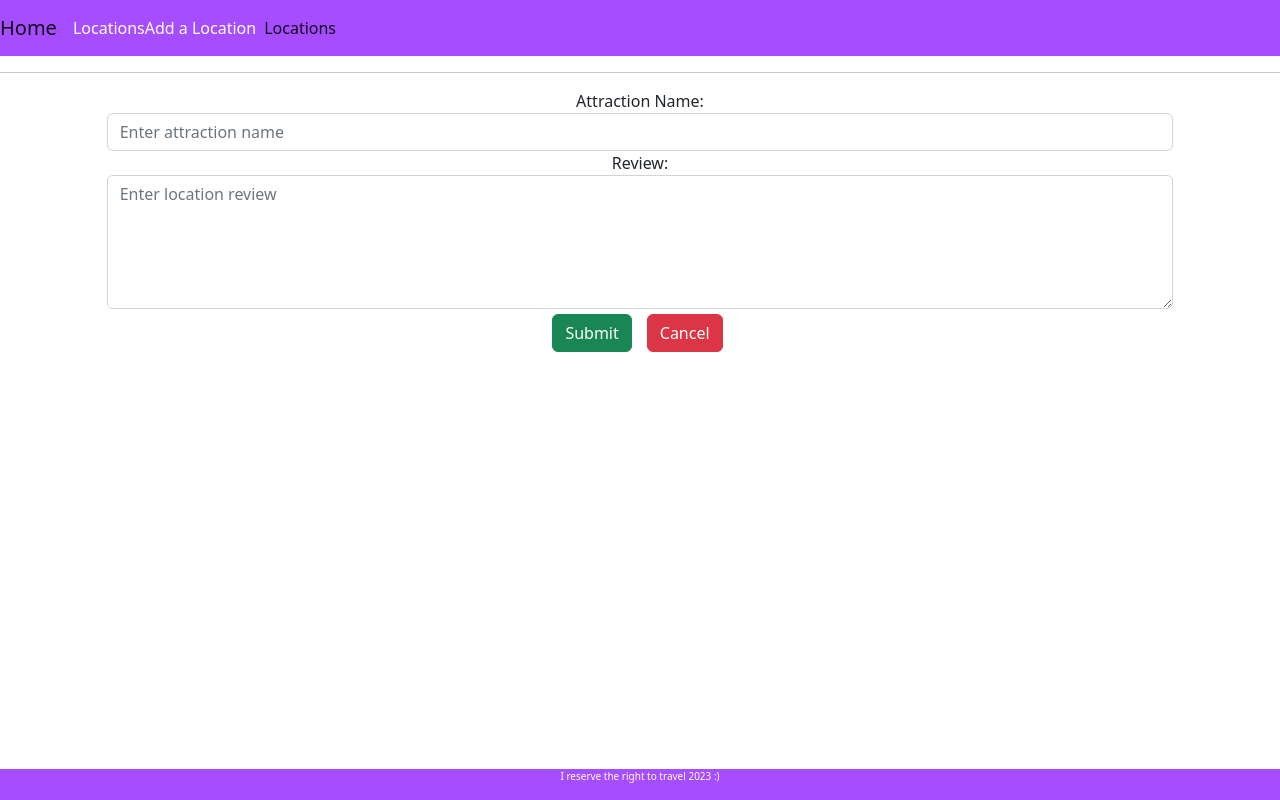
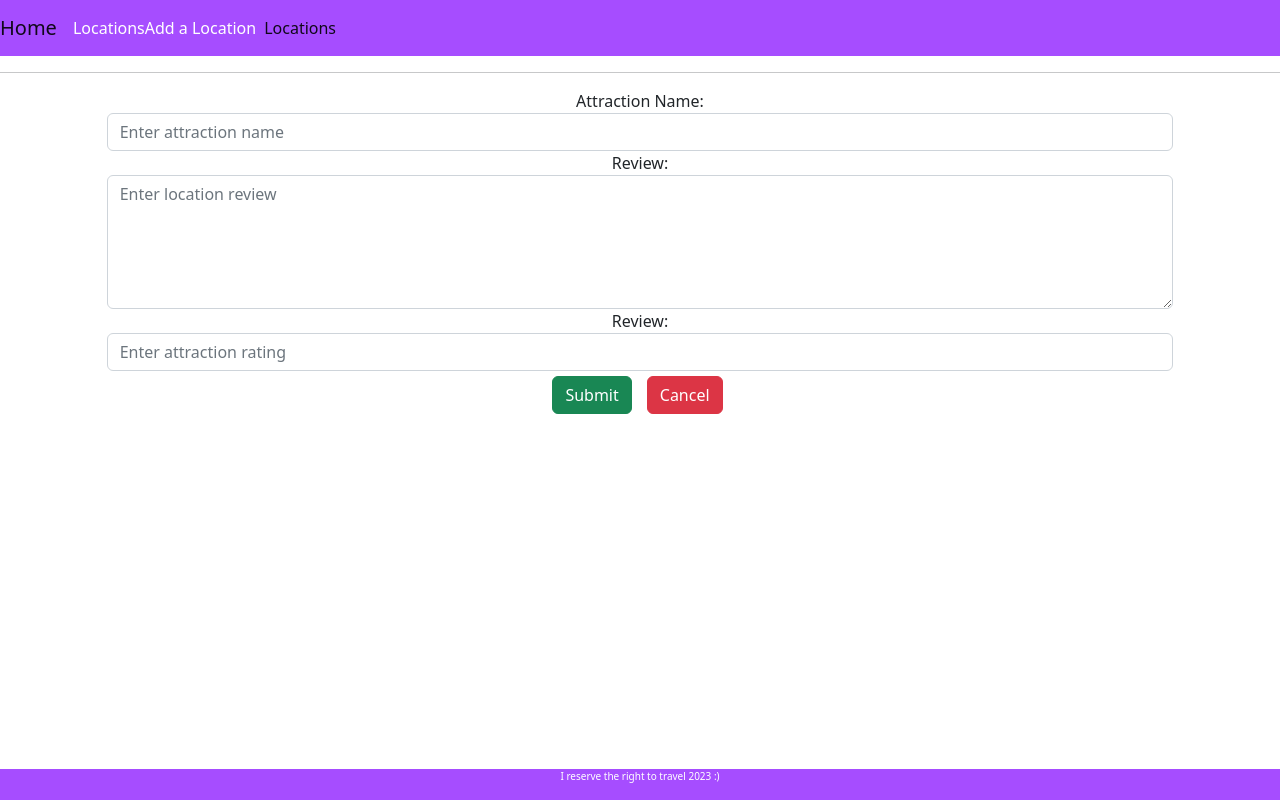
Before and after one commit to thegitofjune/travel-frontend, a React (Create React App) app: page /add-attraction/1 in a window 1280 px wide. Built offline with nearby package versions, Linux system fonts and the light colour scheme.

Commit message:
adds review to the add location form

```diff
--- a/src/components/AddAttraction.jsx
+++ b/src/components/AddAttraction.jsx
@@ -1,7 +1,7 @@
-import {useParams} from 'react-router-dom'
-import {useState} from 'react'
+import { useParams } from 'react-router-dom'
+import { useState } from 'react'
 import axios from 'axios'
-import {useNavigate} from 'react-router-dom'
+import { useNavigate } from 'react-router-dom'
 import '../styles/addLocation.css'
 
 const AddAttraction = () => {
@@ -11,33 +11,41 @@ const AddAttraction = () => {
     const attractionAPI = `http://localhost:8088/api/v1/attractions/addAttraction/` + params.locationId
     const [name, setName] = useState('')
     const [review, setReview] = useState('')
+    const [rating, setRating] = useState("")
 
     const createAttraction = (event) => {
         event.preventDefault()
 
-         axios.post(attractionAPI,{
-              name : name,
-              review : review,
+        axios.post(attractionAPI, {
+            name: name,
+            review: review,
+            rating, rating
         }).then(
             navigate('/locations')
         )
     }
 
 
-    return(
+    return (
         <div className="center">
-            <hr/>
+            <hr />
             <form className="col-10" onSubmit={createAttraction}>
                 <div className="form-group">
                     <label htmlFor="exampleInputName">Attraction Name:</label>
-                <input type="text" className="form-control" id="name" placeholder="Enter attraction name" value={name} onChange={event => setName(event.target.value)}/>
+                    <input type="text" className="form-control" id="name" placeholder="Enter attraction name" value={name} onChange={event => setName(event.target.value)} />
                 </div>
                 <div className="form-group">
                     <label htmlFor="exampleInputReview">Review:</label>
                     <textarea className="form-control" id="review" rows="5" placeholder="Enter location review" value={review} onChange={event => setReview(event.target.value)}></textarea>
                 </div>
+                <div className="form-group">
+                    <label htmlFor="exampleInputReview">Review:</label>
+                    <input type="number" className="form-control" id="rating" placeholder="Enter attraction rating" value={rating} onChange={event => setRating(event.target.value)}></input>
+                </div>
+                <div>
                 <button type="submit" className="btn btn btn-success  button-padding">Submit</button>
                 <button type="button" className="btn btn-danger button-padding" onClick={() => navigate('/locations')}>Cancel</button>
+                </div>
             </form>
         </div>
     )
--- a/src/components/EditAttraction.jsx
+++ b/src/components/EditAttraction.jsx
@@ -77,9 +77,6 @@ const EditAttraction = (props) => {
                     <label htmlFor="exampleInputReview">Review:</label>
                     <input type="number"  className="form-control" id="rating"  placeholder="Enter attraction rating" value={rating} onChange={event => setRating(event.target.value)}></input>
                 </div>
-                <div>
-                <input type="hidden" name="location" value={location} ></input>
-                </div>
                 <button type="submit" className="btn btn btn-success  button-padding">Submit</button>
                 <button type="button" className="btn btn-danger button-padding" onClick={() => navigate('/locations')}>Cancel</button>
             </form>
```
Lines whose indentation alone changed are shown as unchanged.
